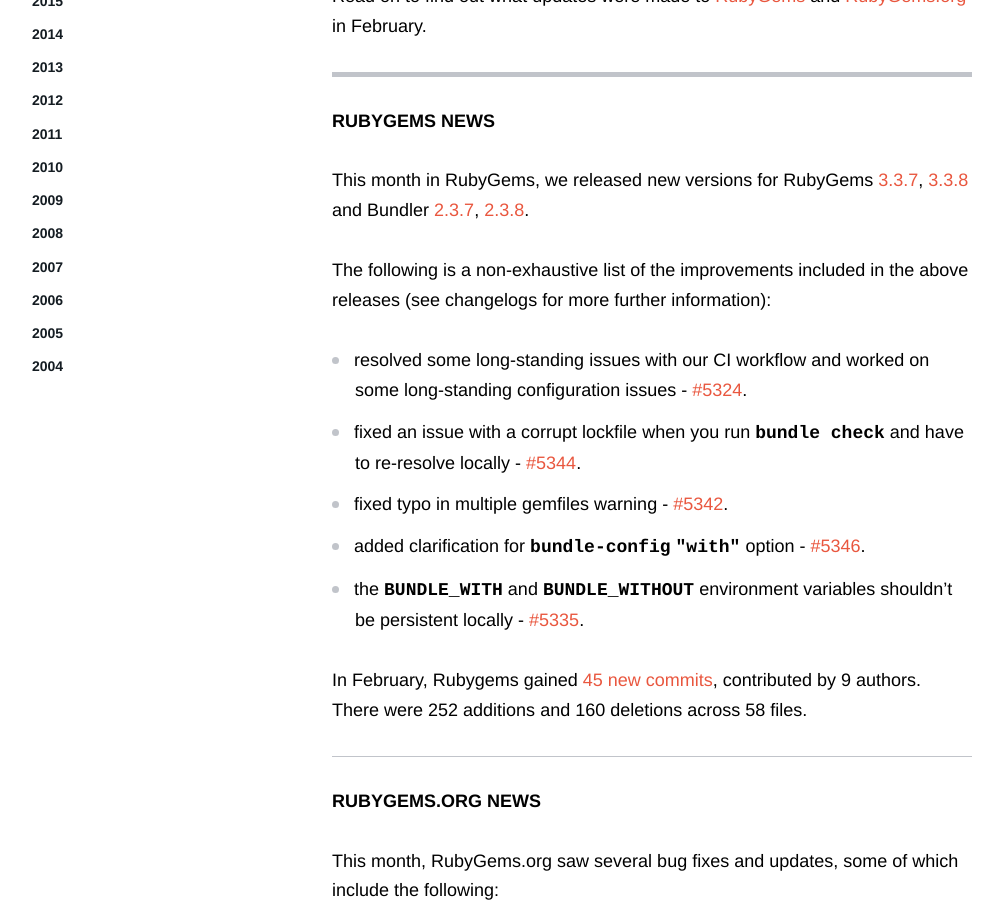
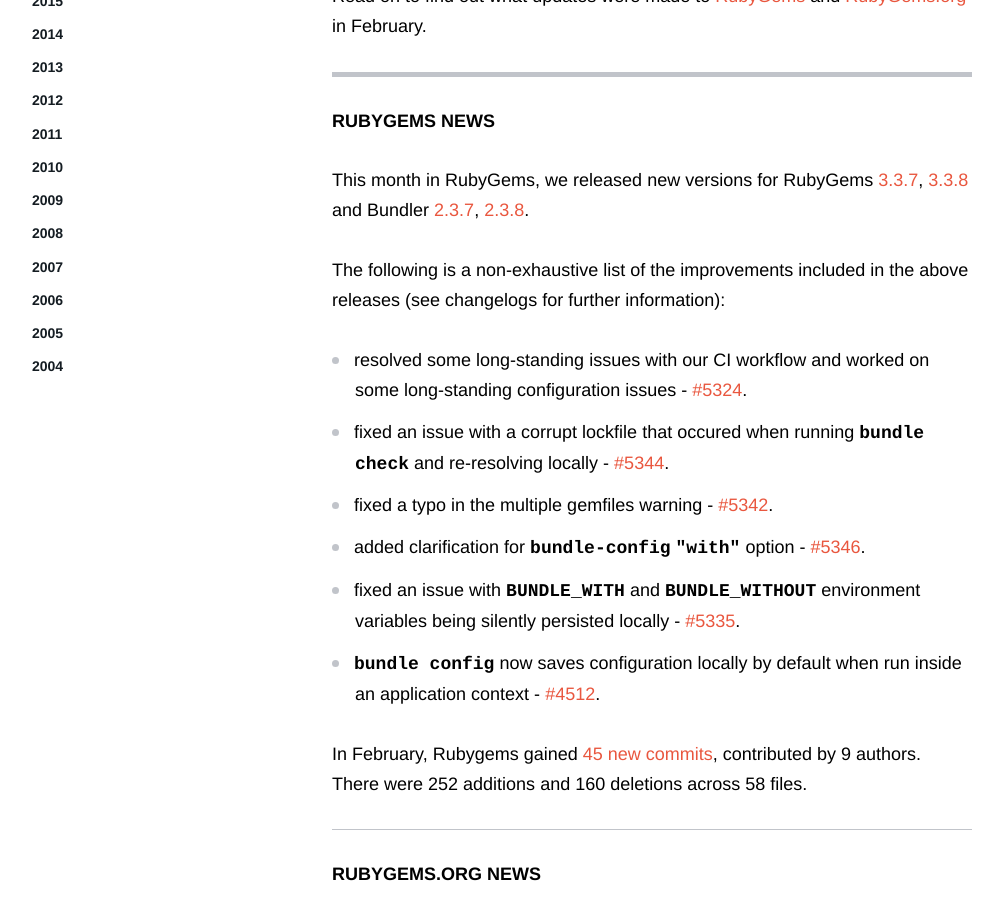
Before and after one commit to rubygems/rubygems.github.io, a Jekyll site: the page built from _posts/2022-03-07-february-rubygems-updates.md, in a window 1280 px wide and 900 px high, scrolled down 480 px. Shown: the whole window, without its empty margins (138-1141 px from the left). Built offline with Jekyll 4.4.1, drawn with Linux system fonts in a browser that asks for light colours; comment, search, counter and statistics services are not loaded; some of the changed text lies outside the part shown.

Commit message:
Co-authored-by: David Rodríguez <deivid.rodriguez@riseup.net>
update rubygems post

```diff
--- a/_posts/2022-03-04-february-rubygems-updates.md
+++ b/_posts/2022-03-07-february-rubygems-updates.md
@@ -11,13 +11,14 @@
 
 This month in RubyGems, we released new versions for RubyGems [3.3.7](https://github.com/rubygems/rubygems/blob/master/CHANGELOG.md#337--2022-02-09), [3.3.8](https://github.com/rubygems/rubygems/blob/master/CHANGELOG.md#338--2022-02-23) and Bundler [2.3.7](https://github.com/rubygems/rubygems/blob/master/bundler/CHANGELOG.md#237-february-9-2022), [2.3.8](https://github.com/rubygems/rubygems/blob/master/bundler/CHANGELOG.md#238-february-23-2022).
 
-The following is a non-exhaustive list of the improvements included in the above releases (see changelogs for more further information):
+The following is a non-exhaustive list of the improvements included in the above releases (see changelogs for further information):
 
 - resolved some long-standing issues with our CI workflow and worked on some long-standing configuration issues - [#5324](https://github.com/rubygems/rubygems/pull/5324).
-- fixed an issue with a corrupt lockfile when you run `bundle check` and have to re-resolve locally - [#5344](https://github.com/rubygems/rubygems/pull/5344).
-- fixed typo in multiple gemfiles warning - [#5342](https://github.com/rubygems/rubygems/pull/5342).
+- fixed an issue with a corrupt lockfile that occured when running `bundle check` and re-resolving locally - [#5344](https://github.com/rubygems/rubygems/pull/5344).
+- fixed a typo in the multiple gemfiles warning - [#5342](https://github.com/rubygems/rubygems/pull/5342).
 - added clarification for `bundle-config` `"with"` option  - [#5346](https://github.com/rubygems/rubygems/pull/5346).
-- the `BUNDLE_WITH` and `BUNDLE_WITHOUT` environment variables shouldn't be persistent locally - [#5335](https://github.com/rubygems/rubygems/pull/5335).
+- fixed an issue with `BUNDLE_WITH` and `BUNDLE_WITHOUT` environment variables being silently persisted locally - [#5335](https://github.com/rubygems/rubygems/pull/5335).
+- `bundle config` now saves configuration locally by default when run inside an application context - [#4512](https://github.com/rubygems/rubygems/pull/4152).
 
 In February, Rubygems gained [45 new commits](https://github.com/rubygems/rubygems/compare/master@%7B2022-02-01%7D...master@%7B2022-02-31%7D), contributed by 9 authors. There were 252 additions and 160 deletions across 58 files.
 
```
Also changed, not shown: other parts of _posts/2022-03-07-february-rubygems-updates.md (+4 -5 lines).
